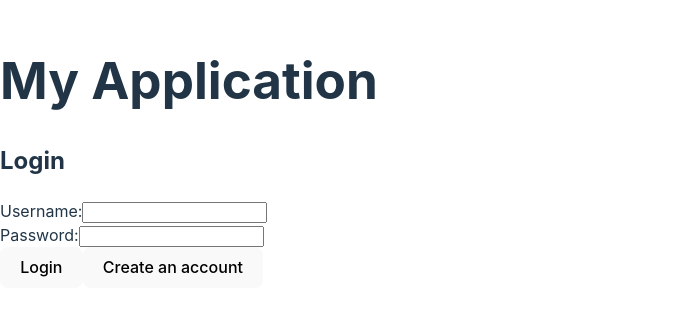
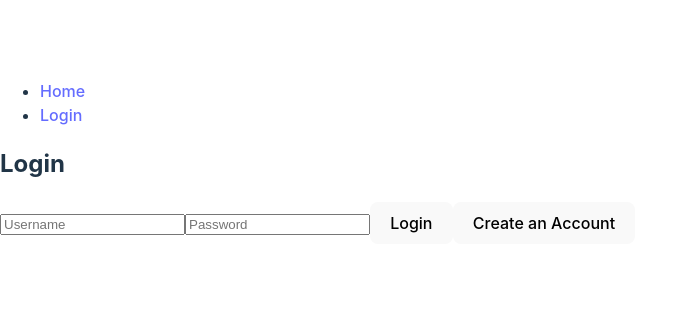
Before and after one commit to raymonddong0410/The-More-the-Querier, a React (Vite) app in the folder frontend/: page / in a window 1280 px wide. Shown: the part 247-562 px from the top of the page, without its empty margins (0-678 px from the left). Built offline with nearby package versions, Linux system fonts and the light colour scheme.

Commit message:
Frontend Organization

```diff
--- a/frontend/src/App.jsx
+++ b/frontend/src/App.jsx
@@ -1,104 +1,29 @@
-import React, { useState } from 'react';
-import axios from 'axios';
-import {BrowserRouter as Router, Routes, Route, useNavigate} from 'react-router-dom';
-
-// axios.defaults.baseURL = 'https://themorethequerier.online/backend';
-axios.defaults.baseURL = 'http://localhost:3000/backend';
+import React, { useState, useEffect } from 'react';
+import { BrowserRouter as Router, Routes, Route, useLocation } from 'react-router-dom';
+import AuthRoutes from './routes/AuthRoutes';
+import AboutPage from './routes/AboutPage';
+import DashboardPage from './routes/DashboardPage';
+import Navbar from './components/Navbar';
+import { isLoggedIn } from './utils/auth';
 
 function App() {
+    const [loggedIn, setLoggedIn] = useState(false);
+
+    useEffect(() => {
+        // Check if the user is logged in
+        setLoggedIn(isLoggedIn());
+    }, []);
+
     return (
         <Router>
+            <Navbar loggedIn={loggedIn} />
             <Routes>
-                <Route path="/" element={<AuthPage />} />
+                <Route path="/" element={<AuthRoutes onLogin={() => setLoggedIn(true)} />} />
+                <Route path="/about" element={<AboutPage />} />
+                <Route path="/dashboard" element={<DashboardPage />} />
             </Routes>
         </Router>
     );
 }
 
-function AuthPage() {
-    const [showRegister, setShowRegister] = useState(false);
-    const [username, setUsername] = useState('');
-    const [password, setPassword] = useState('');
-
-    const handleRegister = async (e) => {
-        e.preventDefault();
-        try {
-            const response = await axios.post('/register', { username, password });
-            console.log('Registration successful:', response.data); // Handle successful registration
-        } catch (error) {
-            console.error('Registration error:', error); // Handle registration error
-        }
-    };
-
-    const handleLogin = async (e) => {
-        e.preventDefault();
-        try {
-            const response = await axios.post('/login', { username, password });
-            console.log('Login successful:', response.data); // Handle successful login
-        } catch (error) {
-            console.error('Login error:', error); // Handle login error
-        }
-    };
-
-    return (
-        <div className="App">
-            <h1>My Application</h1>
-
-            {showRegister ? (
-                <form onSubmit={handleRegister}>
-                    <h2>Register</h2>
-                    <div>
-                        <label htmlFor="username">Username:</label>
-                        <input
-                            type="text"
-                            id="username"
-                            value={username}
-                            onChange={(e) => setUsername(e.target.value)}
-                        />
-                    </div>
-                    <div>
-                        <label htmlFor="password">Password:</label>
-                        <input
-                            type="password"
-                            id="password"
-                            value={password}
-                            onChange={(e) => setPassword(e.target.value)}
-                        />
-                    </div>
-                    <button type="submit">Register</button>
-                    <button type="button" onClick={() => setShowRegister(false)}>
-                        Already have an account? Login
-                    </button>
-                </form>
-            ) : (
-                <form onSubmit={handleLogin}>
-                    <h2>Login</h2>
-                    <div>
-                        <label htmlFor="username">Username:</label>
-                        <input
-                            type="text"
-                            id="username"
-                            value={username}
-                            onChange={(e) => setUsername(e.target.value)}
-                        />
-                    </div>
-                    <div>
-                        <label htmlFor="password">Password:</label>
-                        <input
-                            type="password"
-                            id="password"
-                            value={password}
-                            onChange={(e) => setPassword(e.target.value)}
-                        />
-                    </div>
-                    <button type="submit">Login</button>
-                    <button type="button" onClick={() => setShowRegister(true)}>
-                        Create an account
-                    </button>
-                </form>
-            )}
-        </div>
-    );
-}
-
 export default App;
--- /dev/null
+++ b/frontend/src/components/Navbar.jsx
@@ -0,0 +1,31 @@
+import React from 'react';
+import { Link } from 'react-router-dom';
+import { logout } from '../utils/auth';
+
+function Navbar({ loggedIn }) {
+    const handleLogout = () => {
+        logout();
+        window.location.reload(); // Refresh the app after logging out
+    };
+
+    return (
+        <nav>
+            <ul>
+                <li><Link to="/">Home</Link></li>
+                {loggedIn ? (
+                    <>
+                        <li><Link to="/dashboard">Dashboard</Link></li>
+                        <li><Link to="/about">About</Link></li>
+                        <li><button onClick={handleLogout}>Logout</button></li>
+                    </>
+                ) : (
+                    <>
+                        <li><Link to="/">Login</Link></li>
+                    </>
+                )}
+            </ul>
+        </nav>
+    );
+}
+
+export default Navbar;
--- /dev/null
+++ b/frontend/src/routes/AboutPage.jsx
@@ -0,0 +1,12 @@
+import React from 'react';
+
+function AboutPage() {
+    return (
+        <div>
+            <h1>About Us</h1>
+            <p>Welcome to the About Page!</p>
+        </div>
+    );
+}
+
+export default AboutPage;
--- /dev/null
+++ b/frontend/src/routes/AuthRoutes.jsx
@@ -0,0 +1,82 @@
+import React, { useState } from 'react';
+import axios from 'axios';
+
+// axios.defaults.baseURL = 'https://themorethequerier.online/backend';
+
+axios.defaults.baseURL = 'http://localhost:3000/backend';
+
+function AuthRoutes({ onLogin }) {
+    const [showRegister, setShowRegister] = useState(false);
+    const [username, setUsername] = useState('');
+    const [password, setPassword] = useState('');
+
+    const handleRegister = async (e) => {
+        e.preventDefault();
+        try {
+            const response = await axios.post('/register', { username, password });
+            console.log('Registration successful:', response.data);
+            setShowRegister(false); // Switch back to login view
+        } catch (error) {
+            console.error('Registration error:', error);
+        }
+    };
+
+    const handleLogin = async (e) => {
+        e.preventDefault();
+        try {
+            const response = await axios.post('/login', { username, password });
+            console.log('Login successful:', response.data);
+            onLogin(); // Notify parent component
+        } catch (error) {
+            console.error('Login error:', error);
+        }
+    };
+
+    return (
+        <div className="AuthRoutes">
+            {showRegister ? (
+                <form onSubmit={handleRegister}>
+                    <h2>Register</h2>
+                    <input
+                        type="text"
+                        placeholder="Username"
+                        value={username}
+                        onChange={(e) => setUsername(e.target.value)}
+                    />
+                    <input
+                        type="password"
+                        placeholder="Password"
+                        value={password}
+                        onChange={(e) => setPassword(e.target.value)}
+                    />
+                    <button type="submit">Register</button>
+                    <button type="button" onClick={() => setShowRegister(false)}>
+                        Back to Login
+                    </button>
+                </form>
+            ) : (
+                <form onSubmit={handleLogin}>
+                    <h2>Login</h2>
+                    <input
+                        type="text"
+                        placeholder="Username"
+                        value={username}
+                        onChange={(e) => setUsername(e.target.value)}
+                    />
+                    <input
+                        type="password"
+                        placeholder="Password"
+                        value={password}
+                        onChange={(e) => setPassword(e.target.value)}
+                    />
+                    <button type="submit">Login</button>
+                    <button type="button" onClick={() => setShowRegister(true)}>
+                        Create an Account
+                    </button>
+                </form>
+            )}
+        </div>
+    );
+}
+
+export default AuthRoutes;
--- /dev/null
+++ b/frontend/src/routes/DashboardPage.jsx
@@ -0,0 +1,12 @@
+import React from 'react';
+
+function DashboardPage() {
+    return (
+        <div>
+            <h1>Dashboard</h1>
+            <p>Welcome to your Dashboard!</p>
+        </div>
+    );
+}
+
+export default DashboardPage;
--- /dev/null
+++ b/frontend/src/utils/auth.js
@@ -0,0 +1,8 @@
+export function isLoggedIn() {
+    // Example: Check localStorage for a token
+    return localStorage.getItem('authToken') !== null;
+}
+
+export function logout() {
+    localStorage.removeItem('authToken');
+}
```
Also changed, not shown: frontend/src/layouts/WithNavbar.jsx (added, +11 -0 lines), 1 other file (tests, documents, lock files or other folders).
